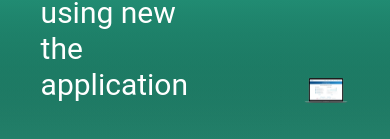
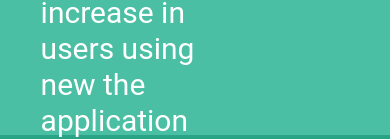
Before and after one commit to rajesh171812/portfolio-poc, a Next.js app: page /searchProject in a window 390 px wide. Shown: the part 709-848 px from the top of the page. Built offline with nearby package versions, Linux system fonts and the light colour scheme.

Commit message:
feat: mobile styles for header

```diff
--- a/pages/searchProject.js
+++ b/pages/searchProject.js
@@ -46,15 +46,15 @@ export default function SearchProject() {
                 />
               </Link>
             </div>
-            <div className="flex flex-row pt-24 items-stretch">
+            <div className="flex flex-col md:flex-row pt-24 items-stretch">
               <div className="self-start">
                 <div className="mb-7 text-6xl font-sans font-bold text-white">Business Edge</div>
-                <div className="w-2/3 text-3xl font-serif font-regular">
+                <div className="w-1/2 md:w-2/3 text-3xl font-serif font-regular">
                   Re-designed consultant application and increase in users using new
                   the application
                 </div>
               </div>
-              <div className="self-end">
+              <div className="self-end mt-10">
                 <img
                     src="/Casestudy_BE/Casestudy1_Header_image.svg"
                     alt="Business Edge"
```
